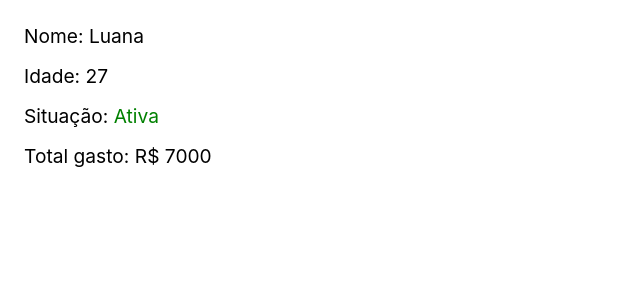
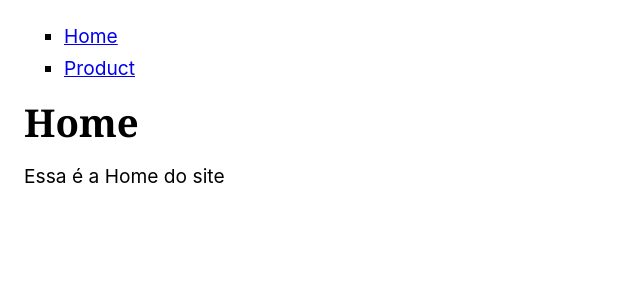
Before and after one commit to Davidlblanco/appreact, a React (Create React App) app: page / in a window 1280 px wide. Shown: the top 300 px of the page, without its empty margins (0-640 px from the left). Built offline with nearby package versions, Linux system fonts and the light colour scheme.

Commit message:
electronicStoreInterface

```diff
--- a/src/App.js
+++ b/src/App.js
@@ -1,49 +1,30 @@
-const luana = {
-    cliente: 'Luana',
-    idade: 27,
-    compras: [
-        { nome: 'Notebook', preco: 'R$ 2500' },
-        { nome: 'Geladeira', preco: 'R$ 3000' },
-        { nome: 'Smartphone', preco: 'R$ 1500' },
-    ],
-    ativa: true,
-};
+// Replique a interface como a apresentada na aula
+// Utilize a array abaixo para mostrar os produtos
+// Quebre em componentes o que precisar ser reutilizado
+// Dica: const { pathname } = window.location; (puxa o caminho do URL)
 
-const mario = {
-    cliente: 'Mario',
-    idade: 31,
-    compras: [
-        { nome: 'Notebook', preco: 'R$ 2500' },
-        { nome: 'Geladeira', preco: 'R$ 3000' },
-        { nome: 'Smartphone', preco: 'R$ 1500' },
-        { nome: 'Guitarra', preco: 'R$ 3500' },
-    ],
-    ativa: false,
-};
+import React from "react";
+import Header from "./Header";
+import Product from "./Product";
+import Home from "./Home";
 
-let ativa = (dados) => {
-    return dados.ativa ? 'Ativa' : 'Inativa';
-}
-
-let total = (dados) => {
-    let total = 0;
-    dados.compras.forEach(element => {
-        total = total + parseInt(element.preco.split('R$ ')[1])
-    });
-    return total;
-}
+const produtos = [
+  { nome: 'Notebook', propriedades: ['16gb ram', '512gb'] },
+  { nome: 'Smartphone', propriedades: ['2gb ram', '128gb'] },
+];
 
 function App() {
-    const dados = luana;
-    return (
-        <div className="App">
-            <p>Nome: {dados.cliente}</p>
-            <p>Idade: {dados.idade}</p>
-            <p className={ativa(dados).toLocaleLowerCase()}>Situação: <span>{ativa(dados)}</span></p>
-            <p>Total gasto: {'R$ ' + total(dados)}</p>
-            {total(dados) > 10000 && <p>  "Voce está gastando muito"</p>}
-        </div>
-    );
+  const { pathname } = window.location;
+  return (
+    <React.Fragment>
+      <Header />
+      {
+        pathname == "/product" ?
+          <Product products={produtos} /> :
+          <Home />
+      }
+    </React.Fragment>
+  );
 }
 
 export default App;
--- /dev/null
+++ b/src/Header.js
@@ -0,0 +1,14 @@
+import React from "react";
+
+function Header() {
+    return (
+        <React.Fragment>
+            <ul>
+                <li><a href={'/'}>Home</a></li>
+                <li><a href={'/product'}>Product</a></li>
+            </ul>
+        </React.Fragment>
+    );
+}
+
+export default Header;
--- /dev/null
+++ b/src/Home.js
@@ -0,0 +1,12 @@
+import React from "react";
+
+function Home() {
+    return (
+        <React.Fragment>
+            <h1>Home</h1>
+            <p>Essa é a Home do site</p>
+        </React.Fragment>
+    );
+}
+
+export default Home;
--- /dev/null
+++ b/src/Product.js
@@ -0,0 +1,22 @@
+import React from 'react';
+function Product({ products }) {
+    return (
+        <React.Fragment>
+            <h1>Produto</h1>
+            <ul>
+                {products.map(product => {
+                    return (
+                        <li>
+                            <p>{product.nome}</p>
+                            {product.propriedades.map(propriedade => {
+                                return <p>{propriedade}</p>
+                            })}
+                        </li>
+                    )
+                })}
+            </ul>
+        </React.Fragment>
+    );
+}
+
+export default Product;
```
